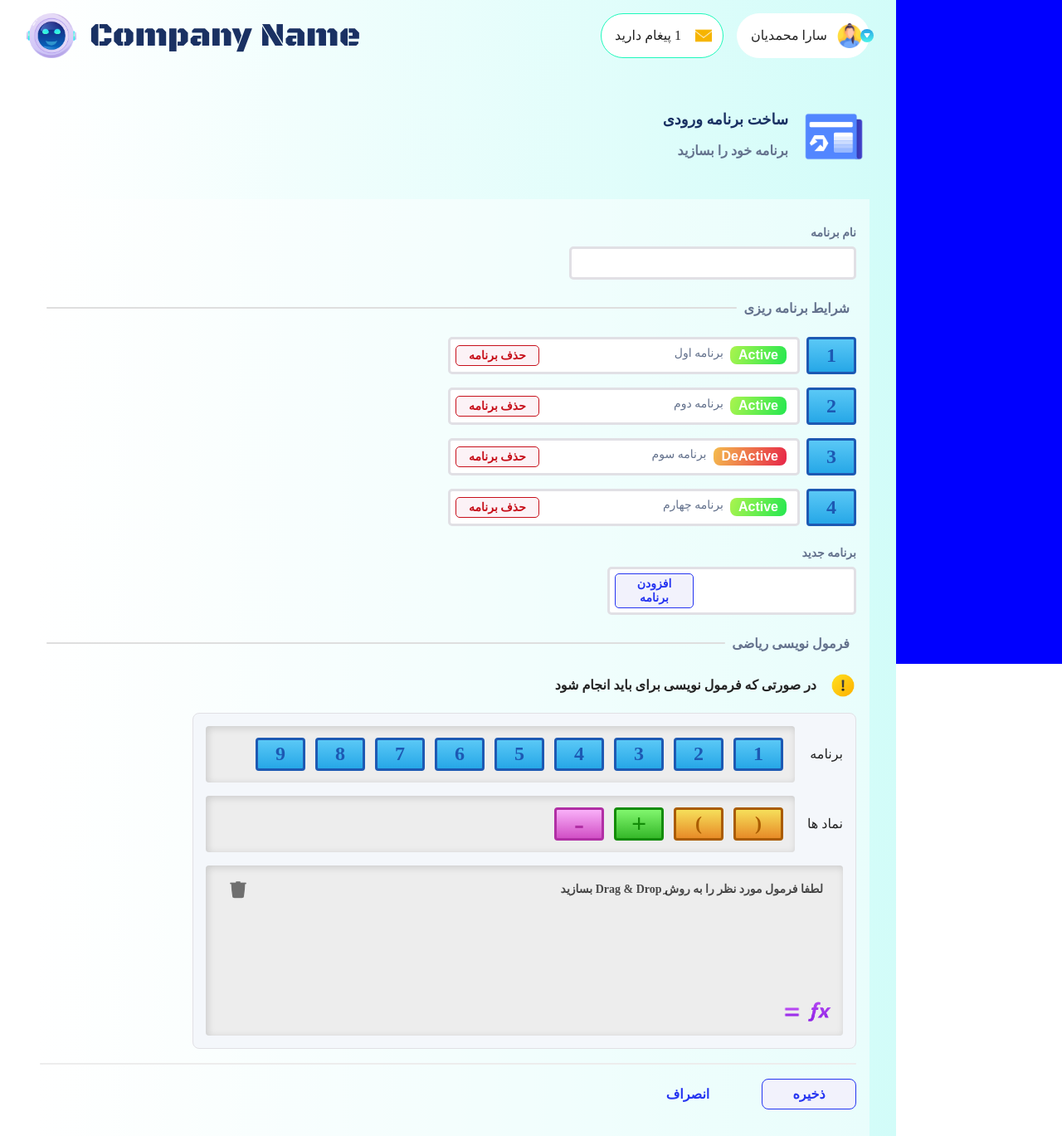
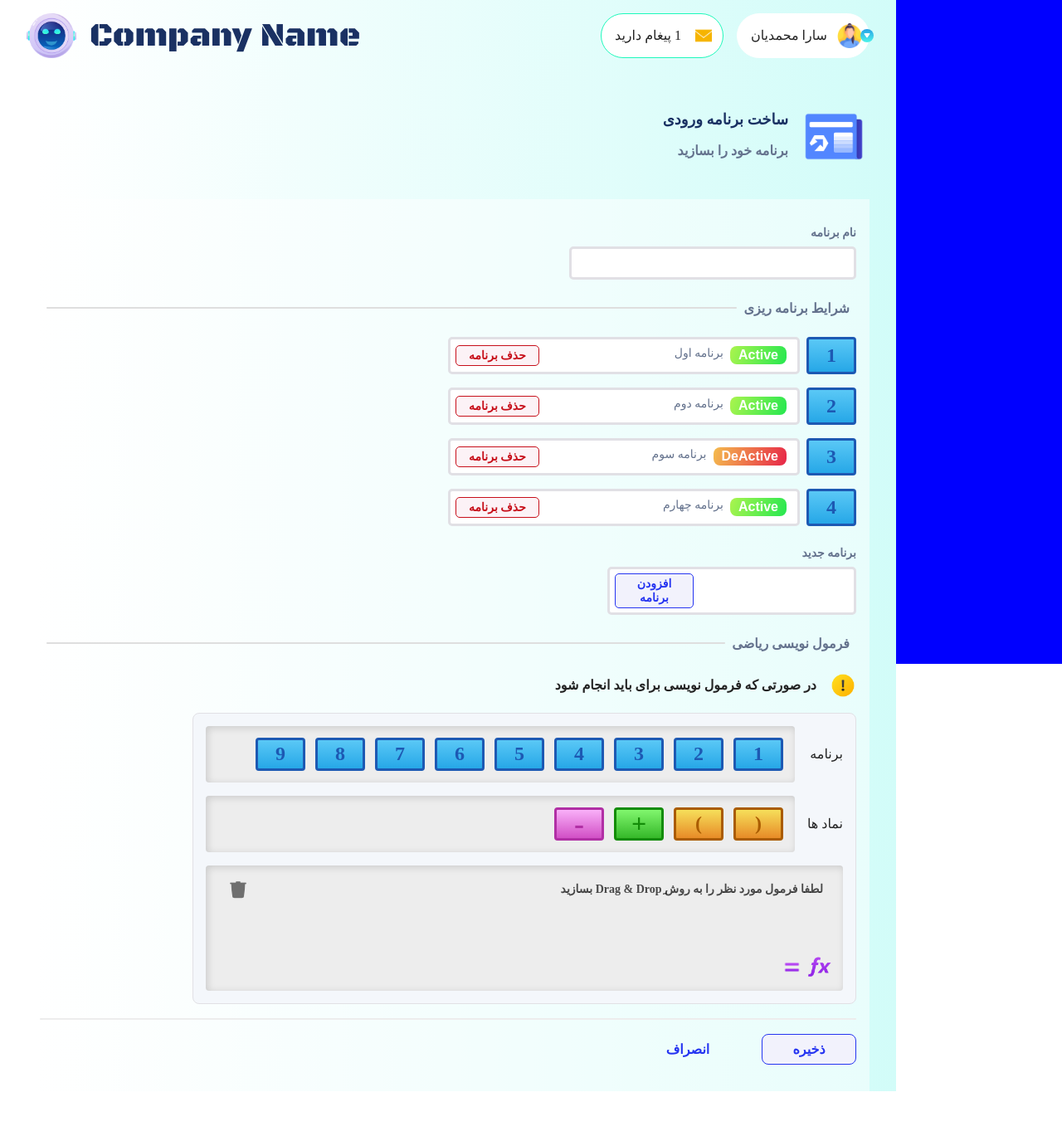
Before and after one commit to ashoaa/Sample-Dashboard, a React (Vite) app: page / in a window 1280 px wide. Shown: the whole page at 83% size. After the commit the page ends 1315 px from the top, so only its background shows below. Built offline with nearby package versions, Linux system fonts and the light colour scheme; a web font is replaced by a local one.

Commit message:
Fix wrap

```diff
--- a/styles/ProgramFormula.scss
+++ b/styles/ProgramFormula.scss
@@ -47,7 +47,6 @@
     justify-content: space-between;
     row-gap: 2rem;
     padding: 14px;
-    height: 205px;
     border-radius: 4px;
     background: $header-color-gray-02;
     box-shadow: 2px 2px 10px 0px #00000026 inset;
@@ -73,6 +72,8 @@
     }
     .formula-dnd-nums-symbols {
       width: 100%;
+      flex-wrap: wrap;
+      row-gap: 0.5rem;
       display: flex;
       justify-content: end;
       column-gap: 0.5rem;
```
